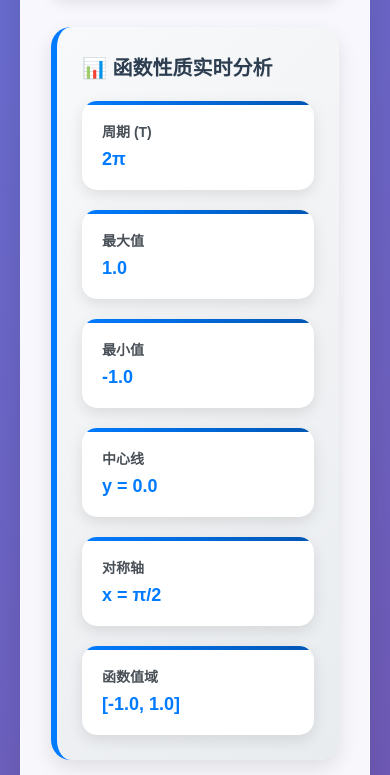
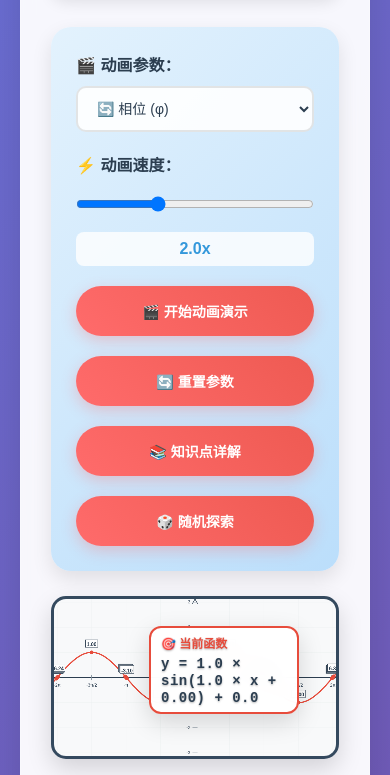
Before and after one commit to 13866212855/functiondance, a plain HTML site: page index.html in a window 390 px wide. Shown: the part 1049-1824 px from the top of the page. Drawn offline with Linux system fonts and the light colour scheme.

Commit message:
优化页面布局和函数表达式显示位置
- 将函数表达式覆盖层移动到画布第一象限，避免超出边界
- 重新排列页面布局，将函数性质分析和对比模式面板移动到canvas下方
- 优化用户体验，便于在调整参数时观察图像变化
- 添加响应式设计支持，确保在不同屏幕尺寸下正常显示
- 保持深色主题兼容性

```diff
--- a/index.html
+++ b/index.html
@@ -372,6 +372,46 @@
             box-shadow: 0 15px 35px rgba(0, 0, 0, 0.2);
         }
 
+        /* 函数表达式覆盖层 - 显示在第一象限内部 */
+        .formula-overlay {
+            position: absolute;
+            top: 60px;
+            right: 80px;
+            background: rgba(255, 255, 255, 0.95);
+            backdrop-filter: blur(10px);
+            border-radius: 12px;
+            padding: 10px 14px;
+            box-shadow: 0 8px 25px rgba(0, 0, 0, 0.15);
+            border: 2px solid #e74c3c;
+            z-index: 10;
+            max-width: 220px;
+            transition: all 0.3s ease;
+        }
+
+        .formula-overlay:hover {
+            transform: translateY(-2px);
+            box-shadow: 0 12px 35px rgba(0, 0, 0, 0.2);
+        }
+
+        .formula-overlay .formula-label {
+            color: #e74c3c;
+            font-size: 14px;
+            font-weight: 600;
+            margin-bottom: 5px;
+            display: flex;
+            align-items: center;
+            gap: 5px;
+        }
+
+        .formula-overlay .formula-text {
+            color: #2c3e50;
+            font-size: 18px;
+            font-weight: bold;
+            font-family: 'Courier New', monospace;
+            letter-spacing: 0.5px;
+            line-height: 1.2;
+        }
+
         /* 主题切换器 */
         .theme-switcher {
             position: absolute;
@@ -664,6 +704,21 @@
         body.dark-theme .formula-display {
             background: linear-gradient(135deg, rgba(44, 62, 80, 0.8), rgba(52, 73, 94, 0.8));
             color: #e74c3c;
+        }
+
+        /* 深色主题下的函数覆盖层 */
+        body.dark-theme .formula-overlay {
+            background: rgba(44, 62, 80, 0.95);
+            border: 2px solid #e74c3c;
+            box-shadow: 0 8px 25px rgba(0, 0, 0, 0.3);
+        }
+
+        body.dark-theme .formula-overlay .formula-label {
+            color: #e74c3c;
+        }
+
+        body.dark-theme .formula-overlay .formula-text {
+            color: #ecf0f1;
         }
 
         body.dark-theme .general-formula {
@@ -927,11 +982,39 @@
                 width: 100%;
                 right: -100%;
             }
+
+            /* 移动端函数覆盖层适配 */
+            .formula-overlay {
+                top: 40px;
+                right: 50px;
+                padding: 8px 12px;
+                max-width: 180px;
+            }
+
+            .formula-overlay .formula-text {
+                font-size: 16px;
+            }
         }
 
         @media (max-width: 480px) {
             .control-panel {
                 grid-template-columns: 1fr;
+            }
+
+            /* 小屏幕函数覆盖层进一步适配 */
+            .formula-overlay {
+                top: 30px;
+                right: 40px;
+                padding: 6px 10px;
+                max-width: 150px;
+            }
+
+            .formula-overlay .formula-label {
+                font-size: 12px;
+            }
+
+            .formula-overlay .formula-text {
+                font-size: 14px;
             }
         }
     </style>
@@ -1130,6 +1213,41 @@
                 <span class="slider-value" id="verticalValue">0.0</span>
                 <div class="parameter-hint" id="verticalHint">!</div>
             </div>
+        </div>
+
+        <!-- 动画控制面板 -->
+        <div class="animation-controls">
+            <div class="animation-type-selector">
+                <label>🎬 动画参数：</label>
+                <select id="animationType">
+                    <option value="phase">🔄 相位 (φ)</option>
+                    <option value="amplitude">🌊 振幅 (A)</option>
+                    <option value="frequency">⚡ 频率 (ω)</option>
+                    <option value="vertical">📊 垂直偏移 (k)</option>
+                </select>
+            </div>
+            <div class="animation-speed-control">
+                <label>⚡ 动画速度：</label>
+                <input type="range" id="animationSpeed" min="0.5" max="5" step="0.5" value="2">
+                <span id="speedValue">2.0x</span>
+            </div>
+            <button class="animation-btn" id="animateBtn">🎬 开始动画演示</button>
+            <button class="animation-btn" id="resetBtn">🔄 重置参数</button>
+            <button class="animation-btn" id="knowledgeBtn">📚 知识点详解</button>
+            <button class="animation-btn" id="randomBtn">🎲 随机探索</button>
+        </div>
+
+        <div class="canvas-container">
+            <!-- 函数表达式覆盖层，显示在第一象限 -->
+            <div class="formula-overlay">
+                <div class="formula-label">
+                    🎯 当前函数
+                </div>
+                <div class="formula-text" id="formulaOverlay">
+                    y = 1.0 × sin(1.0 × x + 0.00) + 0.0
+                </div>
+            </div>
+            <canvas id="functionCanvas" width="900" height="500"></canvas>
         </div>
 
         <!-- 函数性质分析面板 -->
@@ -1176,32 +1294,6 @@
                 <button class="comparison-btn" id="clearCompareBtn">清除对比</button>
             </div>
         </div>
-
-        <!-- 动画控制面板 -->
-        <div class="animation-controls">
-            <div class="animation-type-selector">
-                <label>🎬 动画参数：</label>
-                <select id="animationType">
-                    <option value="phase">🔄 相位 (φ)</option>
-                    <option value="amplitude">🌊 振幅 (A)</option>
-                    <option value="frequency">⚡ 频率 (ω)</option>
-                    <option value="vertical">📊 垂直偏移 (k)</option>
-                </select>
-            </div>
-            <div class="animation-speed-control">
-                <label>⚡ 动画速度：</label>
-                <input type="range" id="animationSpeed" min="0.5" max="5" step="0.5" value="2">
-                <span id="speedValue">2.0x</span>
-            </div>
-            <button class="animation-btn" id="animateBtn">🎬 开始动画演示</button>
-            <button class="animation-btn" id="resetBtn">🔄 重置参数</button>
-            <button class="animation-btn" id="knowledgeBtn">📚 知识点详解</button>
-            <button class="animation-btn" id="randomBtn">🎲 随机探索</button>
-        </div>
-
-        <div class="canvas-container">
-            <canvas id="functionCanvas" width="900" height="500"></canvas>
-        </div>
     </div>
 
     <script>
@@ -1561,8 +1653,16 @@
          */
         function updateFormulaDisplay(amplitude, frequency, phase, vertical) {
             const verticalStr = vertical >= 0 ? ` + ${vertical.toFixed(1)}` : ` - ${Math.abs(vertical).toFixed(1)}`;
-            formulaDisplay.textContent =
-                `当前函数: y = ${amplitude.toFixed(1)} × sin(${frequency.toFixed(1)} × x + ${phase.toFixed(2)})${verticalStr}`;
+            const formulaText = `y = ${amplitude.toFixed(1)} × sin(${frequency.toFixed(1)} × x + ${phase.toFixed(2)})${verticalStr}`;
+
+            // 更新原有位置（保持兼容性）
+            formulaDisplay.textContent = `当前函数: ${formulaText}`;
+
+            // 更新新的覆盖层位置
+            const formulaOverlay = document.getElementById('formulaOverlay');
+            if (formulaOverlay) {
+                formulaOverlay.textContent = formulaText;
+            }
         }
 
         /**
```
Also changed, not shown: 1 other file.
